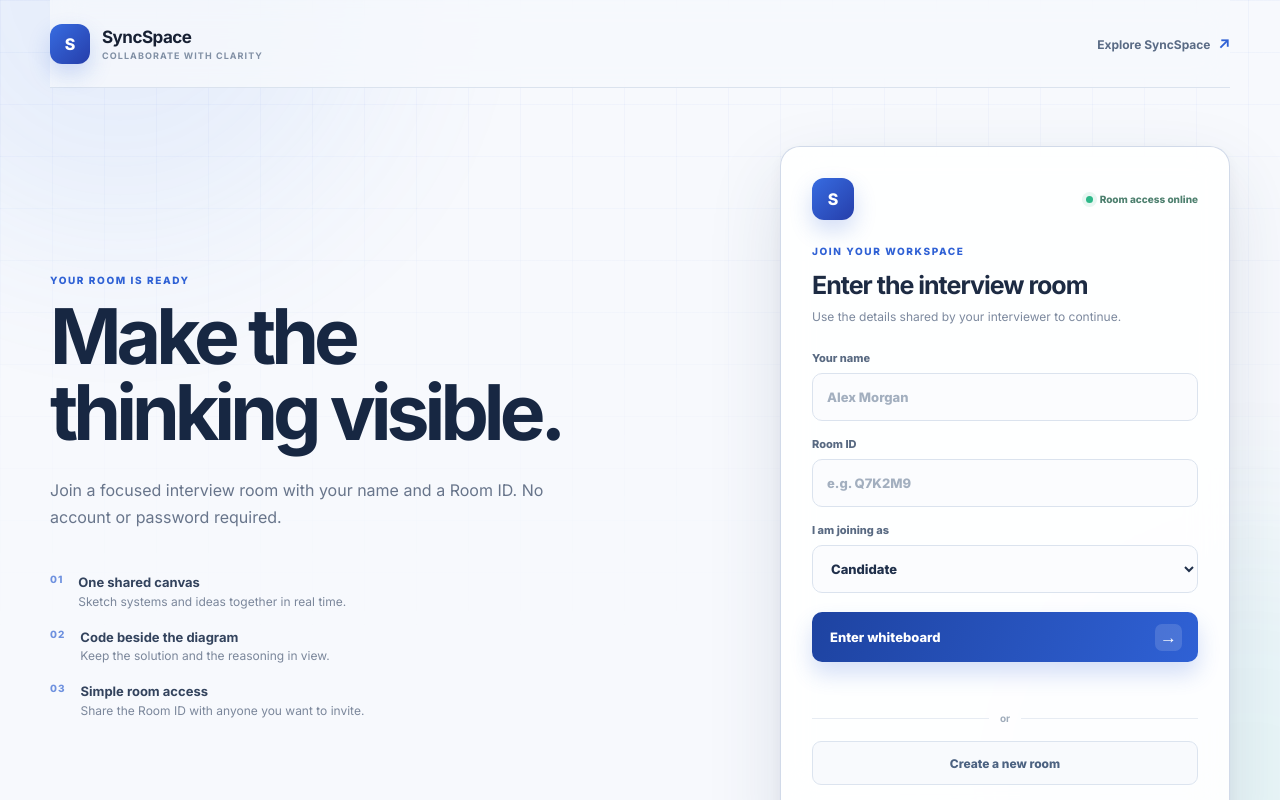
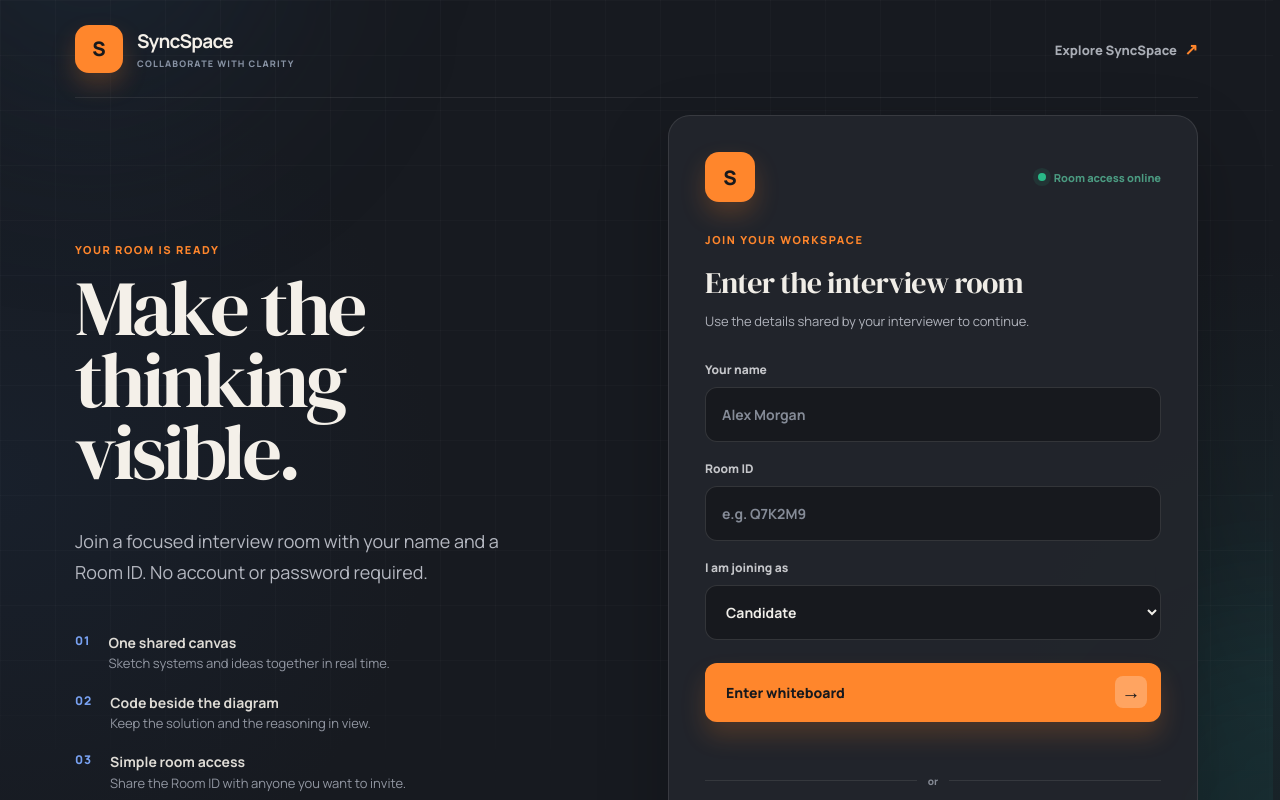
Before and after one commit to tejasvi-gautam/SyncSpace, a React (Vite) app in the folder frontend/: page / in a window 1280 px wide. Built offline with nearby package versions, Linux system fonts and the light colour scheme.

Commit message:
Compact whiteboard and login component code

```diff
--- a/frontend/src/pages/Login.css
+++ b/frontend/src/pages/Login.css
@@ -1,28 +1,35 @@
+@import url("https://fonts.googleapis.com/css2?family=DM+Serif+Display&family=Manrope:wght@400;500;600;700;800&display=swap");
+
 :root {
-    --login-ink: #172033;
-    --login-muted: #68758b;
-    --login-line: #e5eaf2;
-    --login-blue: #2f61d5;
-    --login-blue-dark: #1e43a1;
+    --login-bg: #171a20;
+    --login-panel: #22252b;
+    --login-input: #17191e;
+    --login-line: rgba(255, 255, 255, 0.08);
+    --login-text: #f4f0e9;
+    --login-muted: #a7abb5;
+    --login-orange: #ff862c;
+}
+
+.login-page,
+.login-page * {
+    box-sizing: border-box;
 }
 
 .login-page {
+    position: relative;
+    min-height: 100vh;
     height: 100vh;
-    min-height: 100vh;
     overflow-x: hidden;
-    overflow-y: auto;
-    scroll-behavior: smooth;
-    scrollbar-color: #a7bce7 transparent;
-    scrollbar-width: thin;
-    position: relative;
-    color: var(--login-ink);
-    background: #f7f9fd;
-    font-family: Inter, ui-sans-serif, system-ui, sans-serif;
+    overflow-y: scroll;
+    overscroll-behavior-y: contain;
+    scrollbar-gutter: stable;
+    color: var(--login-text);
+    background:
+        radial-gradient(circle at 0% 60%, rgba(28, 48, 75, 0.26), transparent 32%),
+        radial-gradient(circle at 100% 85%, rgba(30, 76, 78, 0.24), transparent 30%),
+        var(--login-bg);
+    font-family: Manrope, ui-sans-serif, system-ui, sans-serif;
 }
-
-.login-page::-webkit-scrollbar { width: 9px; }
-.login-page::-webkit-scrollbar-track { background: transparent; }
-.login-page::-webkit-scrollbar-thumb { border: 2px solid #f7f9fd; border-radius: 99px; background: #a7bce7; }
 
 .login-background,
 .login-grid {
@@ -34,145 +41,145 @@
 .login-background { overflow: hidden; }
 
 .login-grid {
-    background-image: linear-gradient(rgba(47, 97, 213, 0.045) 1px, transparent 1px), linear-gradient(90deg, rgba(47, 97, 213, 0.045) 1px, transparent 1px);
-    background-size: 52px 52px;
-    mask-image: linear-gradient(to bottom, black, transparent 80%);
+    opacity: 0.52;
+    background-image:
+        linear-gradient(rgba(255, 255, 255, 0.045) 1px, transparent 1px),
+        linear-gradient(90deg, rgba(255, 255, 255, 0.045) 1px, transparent 1px);
+    background-size: 55px 55px;
+    mask-image: linear-gradient(to bottom, black 0%, black 80%, transparent 100%);
 }
 
-.login-glow {
-    position: absolute;
-    width: 520px;
-    height: 520px;
-    border-radius: 50%;
-    filter: blur(90px);
-    opacity: 0.45;
-}
-
-.login-glow-one { top: -270px; left: -140px; background: rgba(78, 139, 232, 0.22); }
-.login-glow-two { right: -230px; bottom: -240px; background: rgba(36, 190, 175, 0.15); }
+.login-glow { position: absolute; border-radius: 50%; filter: blur(100px); }
+.login-glow-one { width: 380px; height: 380px; top: -260px; left: -100px; background: rgba(38, 70, 106, 0.2); }
+.login-glow-two { width: 430px; height: 430px; right: -220px; bottom: -240px; background: rgba(26, 82, 82, 0.23); }
 
 .login-header,
 .login-layout {
-    width: min(1180px, calc(100% - 56px));
-    margin: 0 auto;
     position: relative;
     z-index: 1;
+    width: min(1300px, calc(100% - 150px));
+    margin: 0 auto;
 }
 
 .login-header {
-    position: sticky;
-    top: 0;
-    min-height: 88px;
+    min-height: 98px;
     display: flex;
     align-items: center;
     justify-content: space-between;
-    border-bottom: 1px solid rgba(210, 219, 234, 0.75);
-    background: rgba(247, 249, 253, 0.78);
-    backdrop-filter: blur(16px);
+    border-bottom: 1px solid var(--login-line);
 }
 
 .login-brand,
 .login-back-link { text-decoration: none; }
-.login-brand { display: flex; align-items: center; gap: 12px; color: var(--login-ink); }
+.login-brand { display: flex; align-items: center; gap: 14px; color: var(--login-text); }
 .login-brand-mark,
 .login-card-icon {
     display: grid;
     place-items: center;
-    color: white;
-    background: linear-gradient(135deg, #376ce1, #263eaa);
-    box-shadow: 0 10px 22px rgba(47, 97, 213, 0.22);
+    width: 48px;
+    height: 48px;
+    border-radius: 14px;
+    color: #17191d;
+    background: var(--login-orange);
+    box-shadow: 0 12px 25px rgba(255, 134, 44, 0.22);
+    font-size: 20px;
     font-weight: 800;
 }
-.login-brand-mark { width: 40px; height: 40px; border-radius: 12px; }
-.login-brand strong { display: block; font-size: 17px; letter-spacing: -0.03em; }
-.login-brand small { display: block; margin-top: 3px; color: #8190a5; font-size: 9px; font-weight: 700; letter-spacing: 0.12em; text-transform: uppercase; }
-.login-back-link { color: #596b85; font-size: 12px; font-weight: 700; }
-.login-back-link span { margin-left: 5px; color: var(--login-blue); font-size: 15px; }
+
+.login-brand strong { display: block; font-size: 19px; letter-spacing: -0.04em; }
+.login-brand small { display: block; margin-top: 3px; color: #8792a3; font-size: 9px; font-weight: 800; letter-spacing: 0.13em; text-transform: uppercase; }
+.login-back-link { color: #a9adb5; font-size: 13px; font-weight: 800; }
+.login-back-link span { margin-left: 5px; color: var(--login-orange); font-size: 16px; }
 
 .login-layout {
-    min-height: calc(100vh - 88px);
+    min-height: calc(100vh - 98px);
     display: grid;
-    grid-template-columns: minmax(0, 1fr) 450px;
+    grid-template-columns: minmax(0, 1fr) 530px;
     align-items: center;
-    gap: clamp(60px, 9vw, 140px);
-    padding: 58px 0 72px;
+    gap: clamp(70px, 11vw, 160px);
+    padding: 17px 0 45px;
 }
 
-.login-story { max-width: 570px; }
+@media (max-height: 760px) and (min-width: 1001px) {
+    .login-layout {
+        min-height: auto;
+        align-items: start;
+        padding-top: 42px;
+        padding-bottom: 80px;
+    }
+}
+
+.login-story { max-width: 620px; }
 .login-kicker,
-.login-card-kicker { margin: 0 0 13px; color: var(--login-blue); font-size: 10px; font-weight: 800; letter-spacing: 0.16em; }
-.login-story h1 { max-width: 530px; margin: 0; color: #172742; font-size: clamp(48px, 6vw, 78px); line-height: 0.98; letter-spacing: -0.065em; }
-.login-story-copy { max-width: 500px; margin: 27px 0 0; color: var(--login-muted); font-size: 16px; line-height: 1.7; }
-.login-proof-list { display: grid; gap: 17px; margin-top: 42px; }
-.login-proof-list > div { display: flex; align-items: flex-start; gap: 15px; }
-.login-proof-list span { color: #6e91df; font-size: 10px; font-weight: 800; letter-spacing: 0.1em; }
-.login-proof-list p { margin: 0; color: #7b879b; font-size: 12px; line-height: 1.5; }
-.login-proof-list strong { color: #33435d; font-size: 13px; }
+.login-card-kicker { margin: 0 0 15px; color: var(--login-orange); font-size: 11px; font-weight: 800; letter-spacing: 0.14em; }
+.login-story h1 {
+    max-width: 570px;
+    margin: 0;
+    color: #f4f0e9;
+    font-family: "DM Serif Display", Georgia, serif;
+    font-size: clamp(65px, 6.1vw, 98px);
+    font-weight: 400;
+    line-height: 0.92;
+    letter-spacing: -0.04em;
+}
+
+.login-story-copy { max-width: 620px; margin: 38px 0 0; color: #b5b8c1; font-size: 18px; line-height: 1.75; }
+.login-proof-list { display: grid; gap: 18px; margin-top: 43px; }
+.login-proof-list > div { display: flex; align-items: flex-start; gap: 18px; }
+.login-proof-list span { color: #78a1f1; font-size: 12px; font-weight: 800; letter-spacing: 0.08em; }
+.login-proof-list p { margin: 0; color: #9297a2; font-size: 13px; line-height: 1.55; }
+.login-proof-list strong { color: #dedbd5; font-size: 14px; }
 
 .login-card {
     width: 100%;
-    padding: 31px;
-    border: 1px solid rgba(207, 217, 232, 0.95);
-    border-radius: 20px;
-    background: rgba(255, 255, 255, 0.88);
-    box-shadow: 0 30px 75px rgba(39, 61, 98, 0.13), 0 5px 18px rgba(39, 61, 98, 0.05);
-    backdrop-filter: blur(18px);
-    transition: transform 0.25s ease, box-shadow 0.25s ease;
+    padding: 36px;
+    border: 1px solid rgba(255, 255, 255, 0.1);
+    border-radius: 22px;
+    background: rgba(35, 38, 44, 0.94);
+    box-shadow: 0 28px 70px rgba(0, 0, 0, 0.24);
 }
 
-.login-card:hover { transform: translateY(-3px); box-shadow: 0 34px 82px rgba(39, 61, 98, 0.16), 0 7px 20px rgba(39, 61, 98, 0.06); }
+.login-card-top { display: flex; align-items: center; justify-content: space-between; margin-bottom: 30px; }
+.login-card-icon { width: 50px; height: 50px; }
+.login-live { display: inline-flex; align-items: center; gap: 8px; color: #4b9a81; font-size: 11px; font-weight: 800; }
+.login-live i { width: 8px; height: 8px; border-radius: 50%; background: #29b987; box-shadow: 0 0 0 5px rgba(41, 185, 135, 0.11); }
+.login-card h2 { margin: 0; color: #f0ede7; font-family: "DM Serif Display", Georgia, serif; font-size: 30px; font-weight: 400; letter-spacing: -0.025em; }
+.login-card-intro { margin: 9px 0 29px; color: #b0b3bc; font-size: 13px; line-height: 1.5; }
+.login-form { display: grid; gap: 18px; }
+.login-form > label { display: grid; gap: 9px; color: #c5c6ca; font-size: 12px; font-weight: 800; }
+.login-form input:not([type="checkbox"]),
+.login-form select { width: 100%; min-height: 55px; padding: 0 16px; border: 1px solid rgba(255, 255, 255, 0.12); border-radius: 12px; outline: 0; color: #f0eee9; background: var(--login-input); font-size: 14px; font-weight: 700; }
+.login-form input:not([type="checkbox"]):focus,
+.login-form select:focus { border-color: rgba(255, 134, 44, 0.75); box-shadow: 0 0 0 3px rgba(255, 134, 44, 0.12); }
+.login-form input::placeholder { color: #858b97; }
+.login-form select { cursor: pointer; }
+.login-submit { min-height: 59px; display: flex; align-items: center; justify-content: space-between; margin-top: 5px; padding: 0 14px 0 21px; border: 0; border-radius: 12px; color: #17191d; background: var(--login-orange); box-shadow: 0 14px 24px rgba(255, 134, 44, 0.19); cursor: pointer; font-size: 14px; font-weight: 800; }
+.login-submit:hover { background: #ff9848; }
+.login-submit strong { width: 32px; height: 32px; display: grid; place-items: center; border-radius: 8px; background: rgba(255, 255, 255, 0.25); font-size: 19px; }
+.login-status { min-height: 16px; margin: -4px 0 0; font-size: 11px; text-align: center; }
+.login-status.error { color: #f28c8c; }
+.login-divider { display: flex; align-items: center; gap: 11px; margin: 22px 0 17px; color: #858a95; font-size: 10px; font-weight: 800; }
+.login-divider span { flex: 1; height: 1px; background: rgba(255, 255, 255, 0.09); }
+.login-secondary { width: 100%; min-height: 45px; border: 1px solid rgba(255, 255, 255, 0.12); border-radius: 10px; color: #cbcdd2; background: rgba(255, 255, 255, 0.035); cursor: pointer; font-size: 12px; font-weight: 800; }
+.login-secondary:hover { border-color: rgba(255, 134, 44, 0.55); color: var(--login-orange); }
+.login-security { display: flex; align-items: center; justify-content: center; gap: 7px; margin: 20px 0 0; color: #858a95; font-size: 10px; font-weight: 700; }
+.login-security span { color: #2db98b; font-size: 7px; }
 
-.login-card-top { display: flex; align-items: center; justify-content: space-between; margin-bottom: 25px; }
-.login-card-icon { width: 42px; height: 42px; border-radius: 12px; }
-.login-live { display: inline-flex; align-items: center; gap: 7px; color: #4e806f; font-size: 10px; font-weight: 800; }
-.login-live i { width: 7px; height: 7px; border-radius: 50%; background: #2eb889; box-shadow: 0 0 0 4px rgba(46, 184, 137, 0.11); }
-.login-card h2 { margin: 0; color: #1d2b43; font-size: 25px; letter-spacing: -0.04em; }
-.login-card-intro { margin: 8px 0 25px; color: #7c899e; font-size: 12px; line-height: 1.5; }
-.login-form { display: grid; gap: 16px; }
-.login-form > label { display: grid; gap: 8px; color: #596a82; font-size: 11px; font-weight: 750; }
-.login-form input:not([type="checkbox"]) { width: 100%; min-height: 48px; padding: 0 14px; border: 1px solid #dbe3ee; border-radius: 10px; outline: 0; color: #20304b; background: #fbfcfe; font-size: 13px; transition: border-color 0.2s ease, box-shadow 0.2s ease, background 0.2s ease; }
-.login-form input:not([type="checkbox"]):focus { border-color: #6a8fe0; background: white; box-shadow: 0 0 0 3px rgba(47, 97, 213, 0.11); }
-.login-form input::placeholder { color: #a3afbf; }
-.login-form select { width: 100%; min-height: 48px; padding: 0 14px; border: 1px solid #dbe3ee; border-radius: 10px; outline: 0; color: #20304b; background: #fbfcfe; font-size: 13px; cursor: pointer; transition: border-color 0.2s ease, box-shadow 0.2s ease, background 0.2s ease; }
-.login-form select:focus { border-color: #6a8fe0; background: white; box-shadow: 0 0 0 3px rgba(47, 97, 213, 0.11); }
-.login-options { display: flex; align-items: center; justify-content: space-between; gap: 12px; }
-.remember-me { display: inline-flex; align-items: center; gap: 8px; color: #7b8799; font-size: 11px; }
-.remember-me input { accent-color: var(--login-blue); }
-.login-text-button { padding: 0; border: 0; color: var(--login-blue); background: transparent; cursor: pointer; font-size: 11px; font-weight: 750; }
-.login-submit { min-height: 50px; display: flex; align-items: center; justify-content: space-between; margin-top: 3px; padding: 0 16px 0 18px; border: 0; border-radius: 10px; color: white; background: linear-gradient(110deg, var(--login-blue-dark), var(--login-blue)); box-shadow: 0 12px 22px rgba(47, 97, 213, 0.2); cursor: pointer; font-size: 13px; font-weight: 800; transition: transform 0.2s ease, box-shadow 0.2s ease; }
-.login-submit:hover { transform: translateY(-1px); box-shadow: 0 15px 26px rgba(47, 97, 213, 0.27); }
-.login-submit:disabled { cursor: wait; opacity: 0.68; transform: none; }
-.login-submit strong { width: 27px; height: 27px; display: grid; place-items: center; border-radius: 7px; background: rgba(255, 255, 255, 0.14); font-size: 17px; }
-.login-status { min-height: 16px; margin: -3px 0 0; color: #6d7e94; font-size: 11px; line-height: 1.4; text-align: center; }
-.login-status.success { color: #168365; }
-.login-status.error { color: #c34255; }
-.login-status.info { color: var(--login-blue); }
-.login-divider { display: flex; align-items: center; gap: 11px; margin: 21px 0 17px; color: #a0acbb; font-size: 10px; font-weight: 700; }
-.login-divider span { flex: 1; height: 1px; background: #e7ecf3; }
-.login-secondary { width: 100%; min-height: 44px; border: 1px solid #dce4ef; border-radius: 9px; color: #4c6281; background: #f8fafd; cursor: pointer; font-size: 12px; font-weight: 750; }
-.login-secondary:hover { border-color: #a8bee9; color: var(--login-blue-dark); background: #f1f5fc; }
-.login-security { display: flex; align-items: center; justify-content: center; gap: 7px; margin: 20px 0 0; color: #93a0b1; font-size: 9px; font-weight: 700; }
-.login-security span { color: #23a67f; font-size: 7px; }
-
-.login-back-link:focus-visible,
-.login-secondary:focus-visible,
-.login-submit:focus-visible,
-.login-text-button:focus-visible { outline: 2px solid #6a8fe0; outline-offset: 3px; }
-
-@media (max-width: 850px) {
-    .login-header, .login-layout { width: min(100% - 36px, 560px); }
-    .login-layout { min-height: auto; grid-template-columns: 1fr; gap: 36px; padding-top: 42px; }
-    .login-card { order: -1; }
-    .login-story { text-align: center; }
+@media (max-width: 1000px) {
+    .login-header, .login-layout { width: min(100% - 64px, 720px); }
+    .login-layout { grid-template-columns: 1fr; gap: 45px; padding-top: 50px; }
+    .login-card { order: -1; max-width: 540px; margin: 0 auto; }
+    .login-story { max-width: 620px; text-align: center; }
     .login-story h1, .login-story-copy { margin-left: auto; margin-right: auto; }
-    .login-proof-list { max-width: 390px; margin-left: auto; margin-right: auto; text-align: left; }
+    .login-proof-list { max-width: 430px; margin-left: auto; margin-right: auto; text-align: left; }
 }
 
-@media (max-width: 500px) {
-    .login-header { min-height: 74px; }
+@media (max-width: 560px) {
+    .login-header, .login-layout { width: calc(100% - 36px); }
+    .login-header { min-height: 78px; }
     .login-brand small, .login-back-link { display: none; }
     .login-layout { min-height: auto; padding: 35px 0 50px; }
-    .login-story h1 { font-size: 45px; }
-    .login-story-copy { font-size: 14px; }
-    .login-card { padding: 24px 20px; }
+    .login-card { padding: 25px 20px; }
+    .login-story h1 { font-size: 55px; }
+    .login-story-copy { margin-top: 25px; font-size: 15px; }
 }
```
Also changed, not shown: frontend/src/components/Whiteboard.css (+11 -11 lines), frontend/src/components/Whiteboard.jsx (+8 -1 lines).
